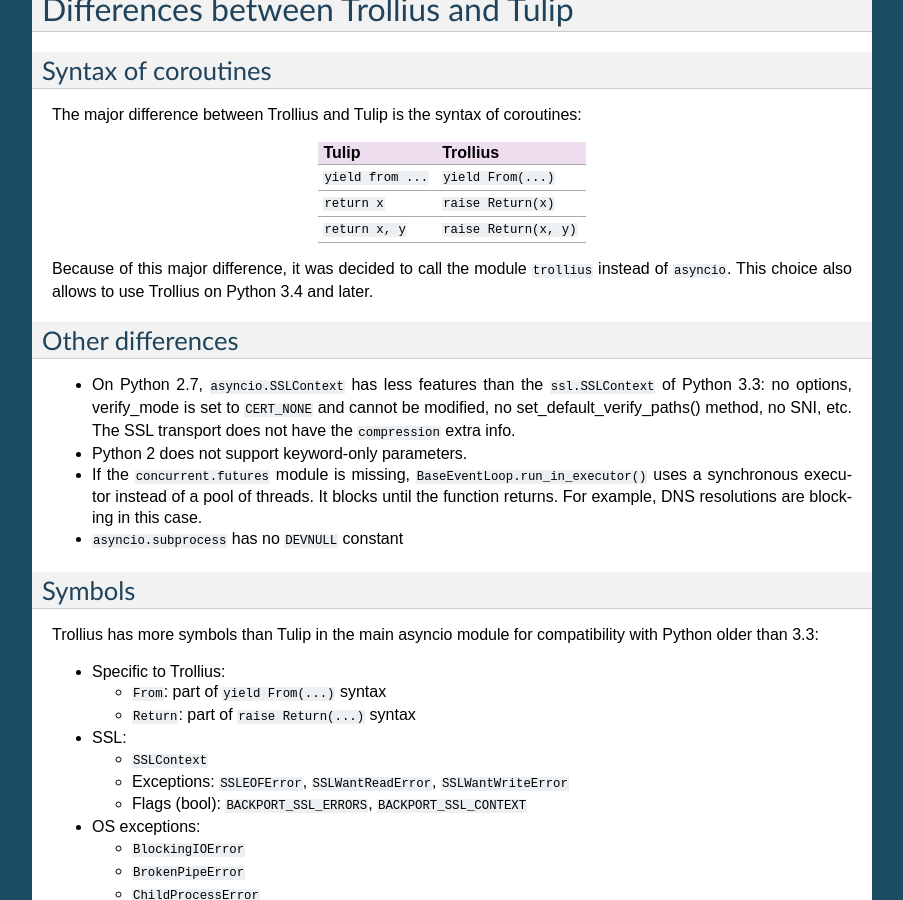
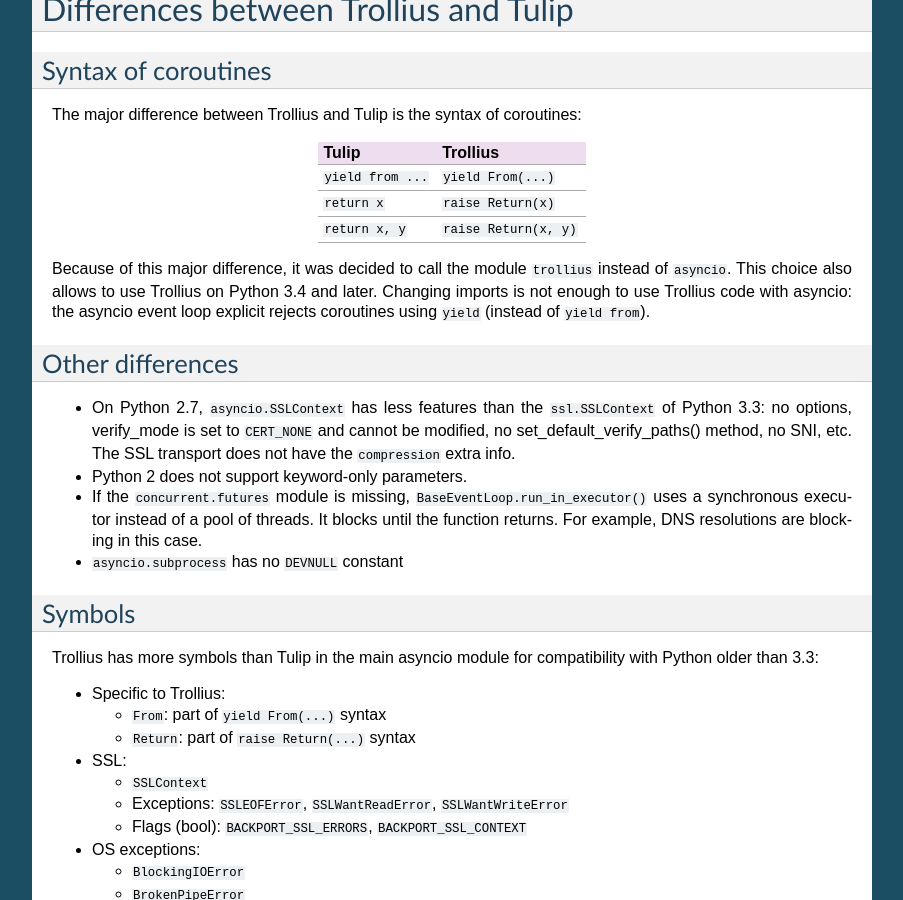
Before and after one commit to openstack-archive/deb-python-trollius, a Sphinx documentation site: the page built from doc/index.rst, in a window 1280 px wide and 900 px high, scrolled down 2923 px. Shown: the whole window, without its empty margins (198-1101 px from the left). Built offline with Sphinx 7.4.7, drawn with Linux system fonts in a browser that asks for light colours.

Commit message:
Better explanation why the module was renamed to trollius

```diff
--- a/doc/index.rst
+++ b/doc/index.rst
@@ -207,8 +207,10 @@ Tulip               Trollius
 ==================  ======================
 
 Because of this major difference, it was decided to call the module
-``trollius`` instead of ``asyncio``. This choice also allows to use Trollius
-on Python 3.4 and later.
+``trollius`` instead of ``asyncio``. This choice also allows to use Trollius on
+Python 3.4 and later. Changing imports is not enough to use Trollius code with
+asyncio: the asyncio event loop explicit rejects coroutines using ``yield``
+(instead of ``yield from``).
 
 
 Other differences
```
